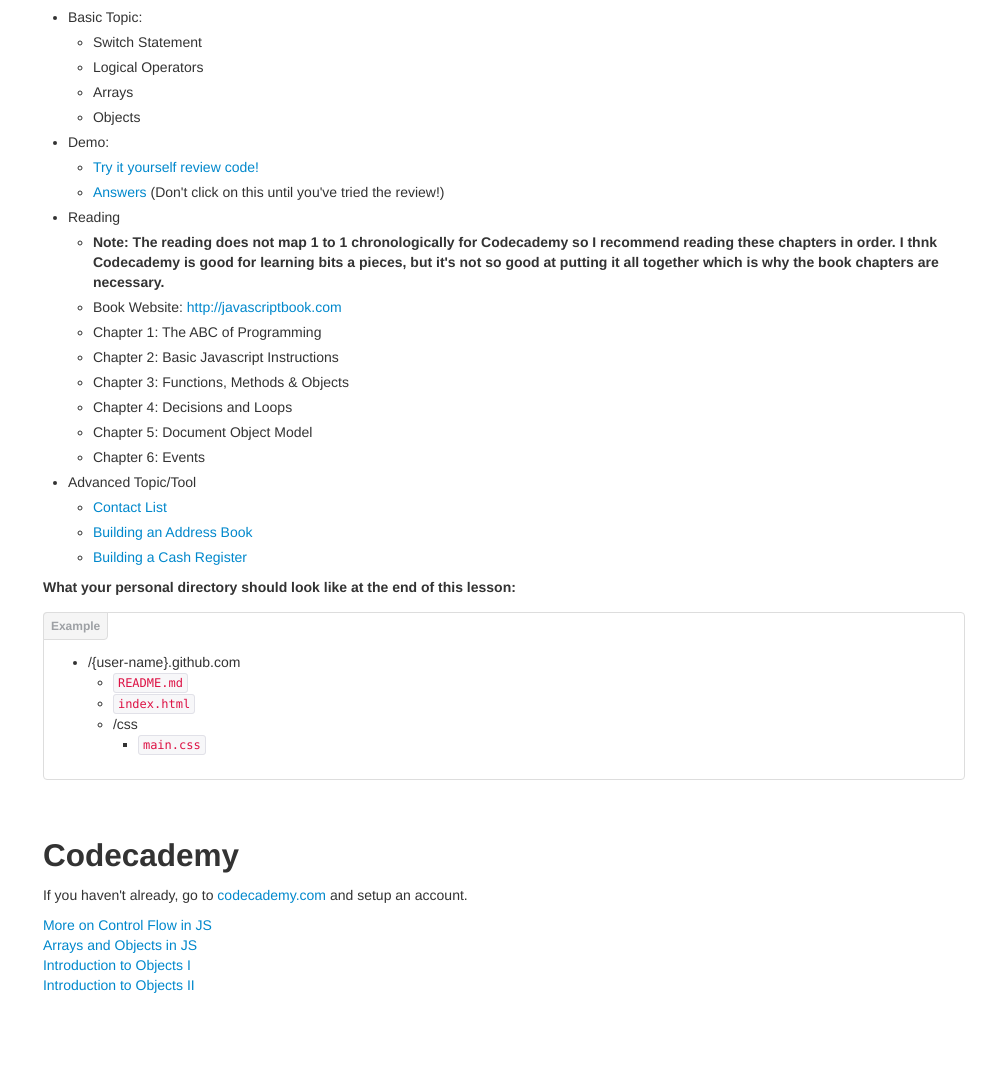
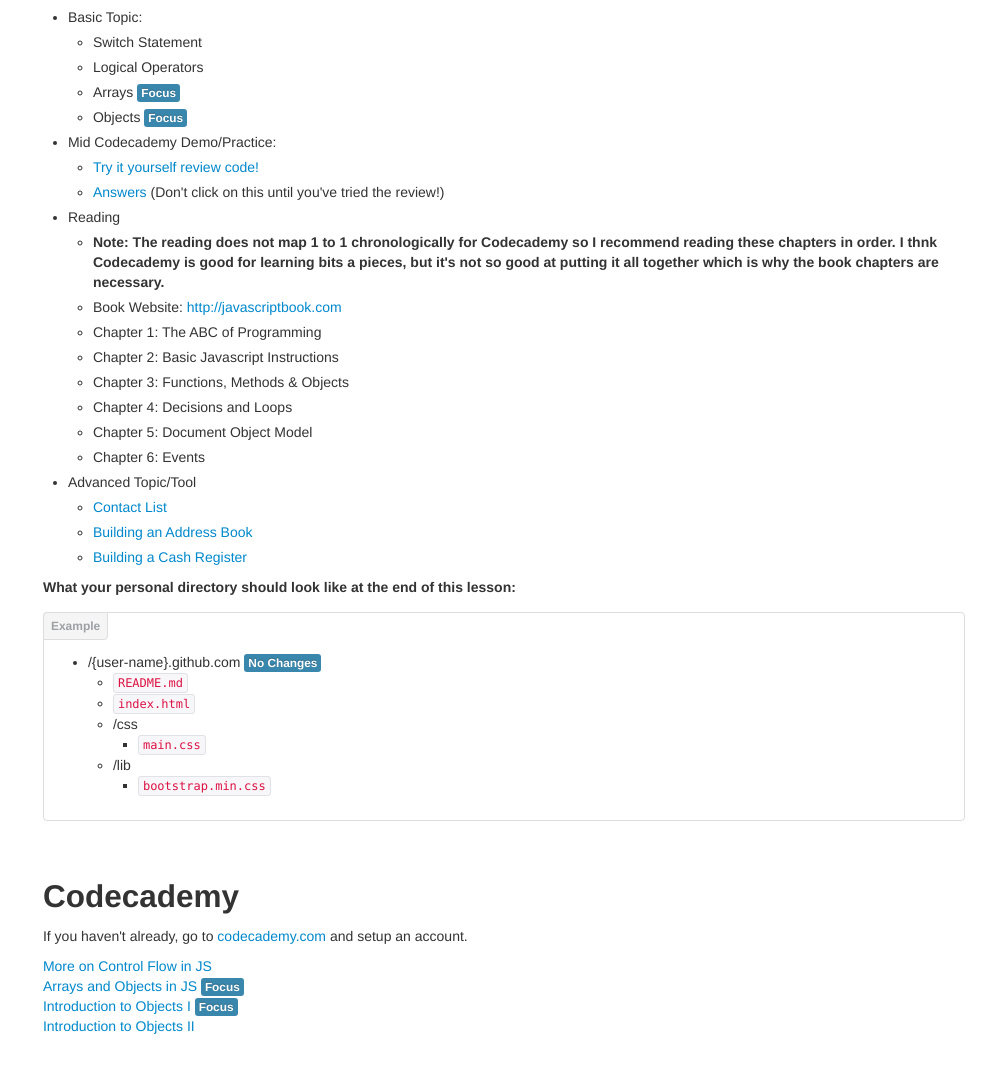
Before and after one commit to frontendweb/frontendweb.github.com, a website: page lesson5.html in a window 1280 px wide. Shown: the part 223-1296 px from the top of the page, without its empty margins (295-1280 px from the left). Drawn offline with Linux system fonts and the light colour scheme.

Commit message:
Added lesson 5

```diff
--- a/lesson5.html
+++ b/lesson5.html
@@ -9,6 +9,8 @@
 	<link rel="stylesheet" href="lib/bootstrap/css/doc.css">
 	<link rel="stylesheet" href="lib/prettify/prettify.css">
 	<link rel="stylesheet" href="css/main.css">
+	<link rel="shortcut icon" href="/favicon.ico" type="image/x-icon">
+	<link rel="icon" href="/favicon.ico" type="image/x-icon">
 </head>
 <body id="content" data-spy="scroll" data-target=".bs-docs-sidebar">
 	<div class="navbar navbar-inverse navbar-fixed-top">
@@ -30,10 +32,10 @@
 							<li><a tabindex="-1" href="lesson2.html" id="lesson2">Lesson 2</a></li>
 							<li><a tabindex="-1" href="lesson3.html" id="lesson3">Lesson 3</a></li>
 							<li><a tabindex="-1" href="lesson4.html" id="lesson4">Lesson 4</a></li>
-							<!-- <li><a tabindex="-1" href="lesson5.html" id="lesson5">Lesson 5</a></li>
-							<li><a tabindex="-1" href="lesson6.html" id="lesson6">Lesson 6</a></li>
+							<li class="active"><a tabindex="-1" href="lesson5.html" id="lesson5">Lesson 5</a></li>
+							<!-- <li><a tabindex="-1" href="lesson6.html" id="lesson6">Lesson 6</a></li>
 							<li><a tabindex="-1" href="lesson7.html" id="lesson7">Lesson 7</a></li>
-							<li><a tabindex="-1" href="lesson8.html" id="lesson8">Lesson 8</a></li> -->
+							<li><a tabindex="-1" href="lesson8.html" id="lesson8">Lesson 8</a></li>				 -->
 						</ul>
 						<li><a href="resources.html">Resources</a></li>
 						<li><a href="updates.html">Updates</a></li>
@@ -59,7 +61,7 @@
 			<div class="span9">
 				<section id="goals">
 					<div class="page-header">
-						<h1>Lesson 5 <small>October 15, 2014</small></h1>
+						<h1>Lesson 5 <small>October 6, 2015</small></h1>
 					</div>
 					<h2>Goals For This Lesson</h2>
 					<ul>
@@ -67,10 +69,10 @@
 						<ul>
 							<li>Switch Statement</li>
 							<li>Logical Operators</li>
-							<li>Arrays</li>
-							<li>Objects</li>
+							<li>Arrays <span class="label label-info">Focus</span></li>
+							<li>Objects <span class="label label-info">Focus</span></li>
 						</ul>
-						<li>Demo:</li>
+						<li>Mid Codecademy Demo/Practice:</li>
 						<ul>
 							<li><a href="http://jsfiddle.net/h9drq/1/" target="_blank">Try it yourself review code!</a></li>
 							<li><a href="http://jsfiddle.net/ucYk9/" target="_blank">Answers</a> (Don't click on this until you've tried the review!)</li>
@@ -96,13 +98,17 @@
 					<div><p><strong>What your personal directory should look like at the end of this lesson:</strong></p></div>
 					<div class="bs-docs-example">
 						<ul>
-							<li>/{user-name}.github.com</li>
+							<li>/{user-name}.github.com <span class="label label-info">No Changes</span></li>
 							<ul>
 								<li><code>README.md</code></li>
 								<li><code>index.html</code></li>
 								<li>/css</li>
 								<ul>
 									<li><code>main.css</code></li>
+								</ul>
+								<li>/lib</li>
+								<ul>
+									<li><code>bootstrap.min.css</code></li>
 								</ul>
 								<!--
 								<li>/js <span class="label label-info">New!</span></li>
@@ -120,8 +126,8 @@
 							<p>If you haven't already, go to <a href="http://www.codecademy.com/register/sign_up" target="_blank">codecademy.com</a> and setup an account.</p>
 						</div>
 						<div><a href="http://www.codecademy.com/courses/javascript-beginner-en-qDwp0/0/1?curriculum_id=506324b3a7dffd00020bf661" target="_blank">More on Control Flow in JS</a></div>
-						<div><a href="http://www.codecademy.com/courses/javascript-beginner-en-9Sgpi/0/1?curriculum_id=506324b3a7dffd00020bf661" target="_blank">Arrays and Objects in JS</a></div>
-						<div><a href="http://www.codecademy.com/courses/spencer-sandbox/0/1?curriculum_id=506324b3a7dffd00020bf661" target="_blank">Introduction to Objects I</a></div>
+						<div><a href="http://www.codecademy.com/courses/javascript-beginner-en-9Sgpi/0/1?curriculum_id=506324b3a7dffd00020bf661" target="_blank">Arrays and Objects in JS</a> <span class="label label-info">Focus</span></div>
+						<div><a href="http://www.codecademy.com/courses/spencer-sandbox/0/1?curriculum_id=506324b3a7dffd00020bf661" target="_blank">Introduction to Objects I</a> <span class="label label-info">Focus</span></div>
 						<div><a href="http://www.codecademy.com/courses/objects-ii/0/1?curriculum_id=506324b3a7dffd00020bf661" target="_blank">Introduction to Objects II</a></div>
 				</section>
 
```
Also changed, not shown: faq.html (+5 -3 lines), index.html (+6 -4 lines), intro.html (+6 -4 lines), lesson1.html (+5 -3 lines), lesson2.html (+5 -3 lines), lesson3.html (+5 -3 lines), lesson4.html (+5 -3 lines), lesson6.html (+5 -3 lines), lesson7.html (+5 -3 lines), lesson8.html (+5 -3 lines), resources.html (+5 -3 lines), sites.html (+5 -3 lines), tutorial.html (+5 -3 lines), updates.html (+5 -3 lines), 1 more files, 1 other file.
